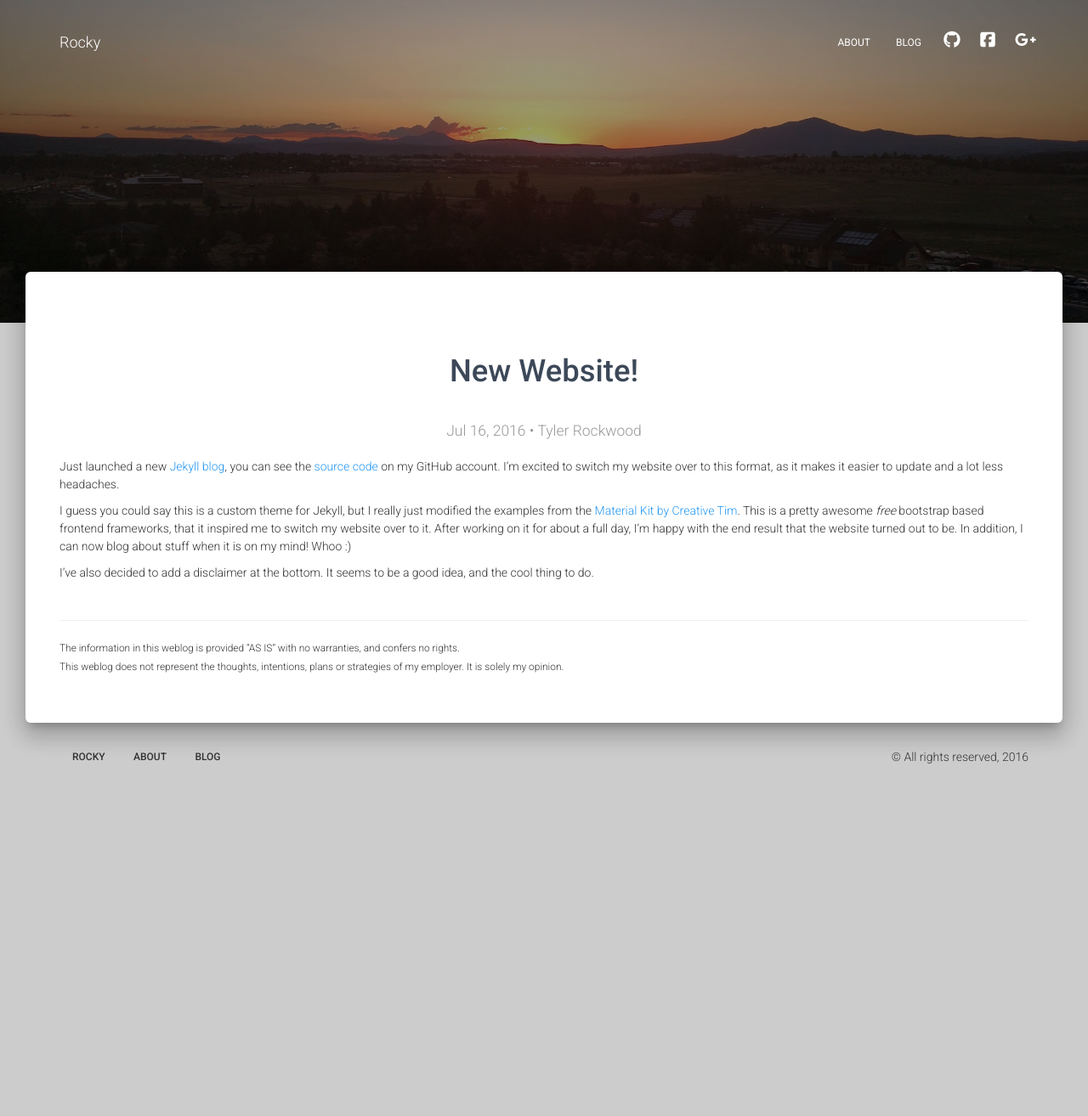
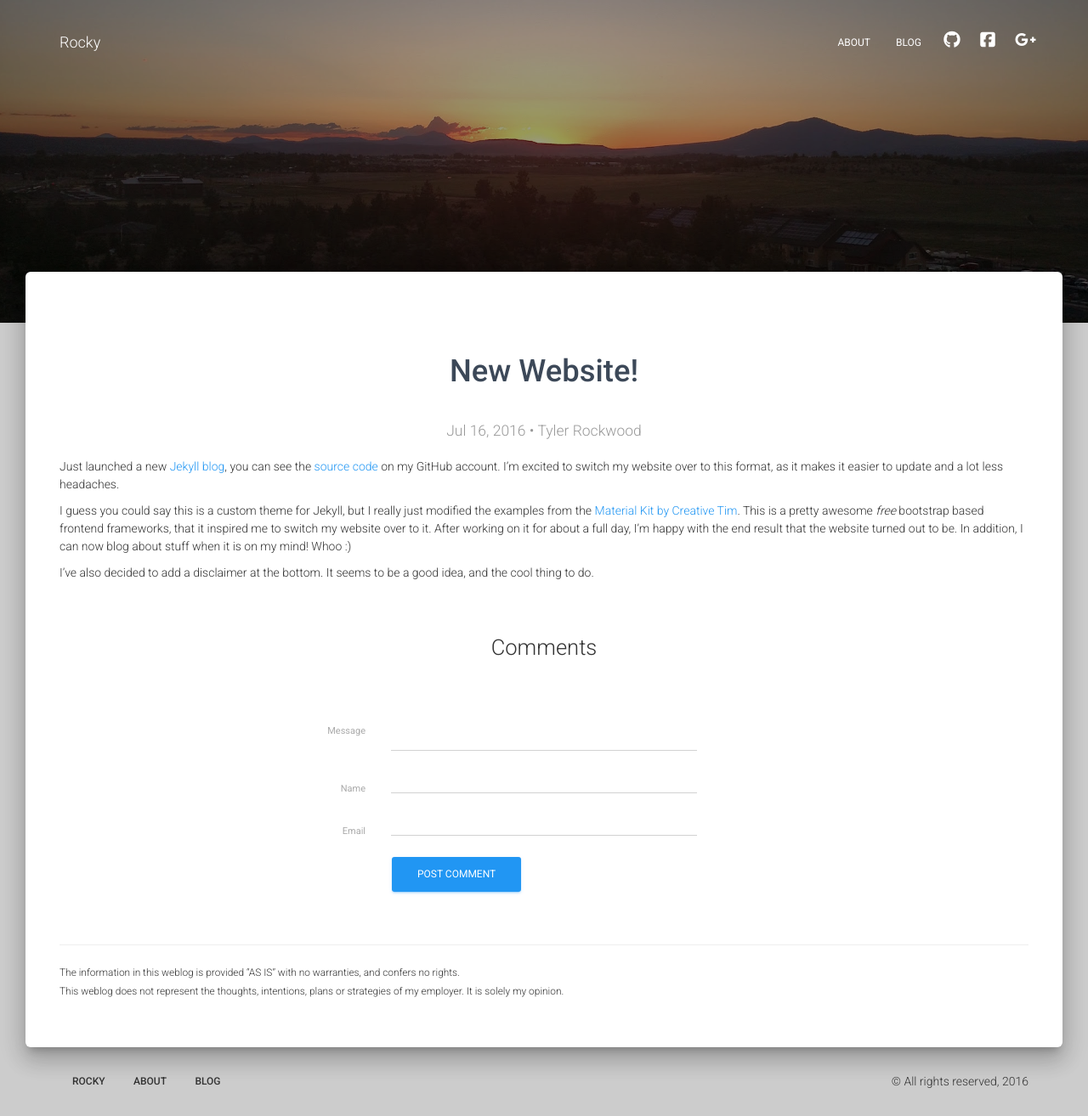
Before and after one commit to rockwotj/rockwotj.github.io, a Jekyll site: the page built from _posts/2016-07-16-new-website.md, in a window 1280 px wide and 1314 px high. Shown: the whole window at 85% size. Built offline with Jekyll 4.4.1, drawn with Linux system fonts in a browser that asks for light colours; nearby versions of some CDN libraries; comment, search, counter and statistics services are not loaded; some of the changed lines change nothing that is shown.

Commit message:
Added Firebase commenting system :fire:

```diff
--- a/_layouts/default.html
+++ b/_layouts/default.html
@@ -23,6 +23,17 @@
 
   <!-- Control Center for Material Kit: activating the ripples, parallax effects, scripts from the example pages etc -->
   <script src="/assets/js/main.js" type="text/javascript"></script>
+  <script src="https://www.gstatic.com/firebasejs/3.1.0/firebase-app.js"></script>
+  <script src="https://www.gstatic.com/firebasejs/3.1.0/firebase-database.js"></script>
+
+  <script>
+    // Initialize Firebase
+    var config = {
+      apiKey: "AIzaSyDwqAxbVPSfWzsgpew27wAdtMv6P7m4am4",
+      databaseURL: "https://rockwotj-website.firebaseio.com",
+    };
+    firebase.initializeApp(config);
+  </script>
 
 
 </html>
--- a/_layouts/post.html
+++ b/_layouts/post.html
@@ -20,6 +20,53 @@
         </div>
 
       </article>
+      <div class="comments-area">
+        <h3 class="text-center">Comments</h3>
+        <div class="comments">
+        </div>
+
+
+        <form class="form-horizontal">
+          <fieldset>
+            <!-- Textarea -->
+            <div class="form-group">
+              <label class="col-md-4 control-label" for="textarea">Message</label>
+              <div class="col-md-4">
+                <textarea class="form-control" id="message" name="textarea" required=""></textarea>
+              </div>
+            </div>
+
+            <!-- Text input-->
+            <div class="form-group">
+              <label class="col-md-4 control-label" for="name">Name</label>
+              <div class="col-md-4">
+                <input id="name" name="name" type="text" placeholder="" class="form-control input-md" required="">
+
+              </div>
+            </div>
+
+            <!-- Text input-->
+            <div class="form-group">
+              <label class="col-md-4 control-label" for="email">Email</label>
+              <div class="col-md-4">
+                <input id="email" name="email" type="email" placeholder="" class="form-control input-md" required="">
+
+              </div>
+            </div>
+
+            <!-- Button -->
+            <div class="form-group">
+              <label class="col-md-4 control-label" for="post"></label>
+              <div class="col-md-4">
+                <button id="post" name="post" class="btn btn-primary">Post Comment</button>
+              </div>
+            </div>
+
+          </fieldset>
+        </form>
+
+
+      </div>
       <div class="notice">
         <hr>
         <p>
--- a/assets/css/main.scss
+++ b/assets/css/main.scss
@@ -17,7 +17,22 @@
   padding-top: 25px;
 }
 
+.panel.comment-card {
+  padding: 15px;
+}
 .notice {
   position: relative;
   top: 25px;
 }
+
+.form-group {
+  margin: 0;
+}
+
+article.post {
+  margin-bottom: 60px;
+}
+
+form.form-horizontal {
+  margin-top: 50px;
+}
--- a/assets/js/main.js
+++ b/assets/js/main.js
@@ -26,7 +26,40 @@
     interval: 400000
   });
 
-});
+  if ($('div.comments-area').length != 0) {
+    var commentsRef = firebase.database().ref('comments/' + slugify(location.pathname));
+    commentsRef.on('child_added', function(data) {
+      data = data.val();
+      $('div.comments').prepend('<div class="panel comment-card"><div class="media">' +
+        '  <a class="pull-left" href="https://en.gravatar.com/">' +
+        '    <img class="media-object" src="http://www.gravatar.com/avatar/' + data.email + '?s=64">' +
+        '  </a>' +
+        '  <div class="media-body">' +
+        '    <h4 class="media-heading">' + data.name +
+        '      <small>' + new Date(data.timestamp).toLocaleString() + '</small>' +
+        '    </h4>' +
+        '    ' + data.message +
+        '  </div>' +
+        '</div></div>');
+    });
+
+    $('form').submit(function(event) {
+      event.preventDefault();
+      var form = $(this);
+      var msg = form.find('#message');
+      var name = form.find('#name');
+      var email = form.find('#email');
+      commentsRef.push().set({
+        message: msg.val(),
+        email: MD5(email.val().toLowerCase()),
+        name: name.val(),
+        timestamp: firebase.database.ServerValue.TIMESTAMP
+      });
+      form.html('<p class="lead text-center">Thanks for the comment!</p>');
+    });
+    }
+
+  });
 
 materialKit = {
   misc:{
@@ -83,3 +116,213 @@
     if (immediate && !timeout) func.apply(context, args);
   };
 };
+
+// From: https://css-tricks.com/building-a-jekyll-site-part-3-of-3/
+function slugify(text) {
+    return text.toString().toLowerCase().trim()
+        .replace(/&/g, '-and-')
+        .replace(/[\s\W-]+/g, '-')
+        .replace(/[^a-zA-Z0-9-_]+/g,'');
+}
+
+// From: https://css-tricks.com/snippets/javascript/javascript-md5/
+var MD5 = function (string) {
+
+  function RotateLeft(lValue, iShiftBits) {
+    return (lValue<<iShiftBits) | (lValue>>>(32-iShiftBits));
+  }
+
+  function AddUnsigned(lX,lY) {
+    var lX4,lY4,lX8,lY8,lResult;
+    lX8 = (lX & 0x80000000);
+    lY8 = (lY & 0x80000000);
+    lX4 = (lX & 0x40000000);
+    lY4 = (lY & 0x40000000);
+    lResult = (lX & 0x3FFFFFFF)+(lY & 0x3FFFFFFF);
+    if (lX4 & lY4) {
+      return (lResult ^ 0x80000000 ^ lX8 ^ lY8);
+    }
+    if (lX4 | lY4) {
+      if (lResult & 0x40000000) {
+        return (lResult ^ 0xC0000000 ^ lX8 ^ lY8);
+      } else {
+        return (lResult ^ 0x40000000 ^ lX8 ^ lY8);
+      }
+    } else {
+      return (lResult ^ lX8 ^ lY8);
+    }
+  }
+
+  function F(x,y,z) { return (x & y) | ((~x) & z); }
+  function G(x,y,z) { return (x & z) | (y & (~z)); }
+  function H(x,y,z) { return (x ^ y ^ z); }
+  function I(x,y,z) { return (y ^ (x | (~z))); }
+
+  function FF(a,b,c,d,x,s,ac) {
+    a = AddUnsigned(a, AddUnsigned(AddUnsigned(F(b, c, d), x), ac));
+    return AddUnsigned(RotateLeft(a, s), b);
+  };
+
+  function GG(a,b,c,d,x,s,ac) {
+    a = AddUnsigned(a, AddUnsigned(AddUnsigned(G(b, c, d), x), ac));
+    return AddUnsigned(RotateLeft(a, s), b);
+  };
+
+  function HH(a,b,c,d,x,s,ac) {
+    a = AddUnsigned(a, AddUnsigned(AddUnsigned(H(b, c, d), x), ac));
+    return AddUnsigned(RotateLeft(a, s), b);
+  };
+
+  function II(a,b,c,d,x,s,ac) {
+    a = AddUnsigned(a, AddUnsigned(AddUnsigned(I(b, c, d), x), ac));
+    return AddUnsigned(RotateLeft(a, s), b);
+  };
+
+  function ConvertToWordArray(string) {
+    var lWordCount;
+    var lMessageLength = string.length;
+    var lNumberOfWords_temp1=lMessageLength + 8;
+    var lNumberOfWords_temp2=(lNumberOfWords_temp1-(lNumberOfWords_temp1 % 64))/64;
+    var lNumberOfWords = (lNumberOfWords_temp2+1)*16;
+    var lWordArray=Array(lNumberOfWords-1);
+    var lBytePosition = 0;
+    var lByteCount = 0;
+    while ( lByteCount < lMessageLength ) {
+      lWordCount = (lByteCount-(lByteCount % 4))/4;
+      lBytePosition = (lByteCount % 4)*8;
+      lWordArray[lWordCount] = (lWordArray[lWordCount] | (string.charCodeAt(lByteCount)<<lBytePosition));
+      lByteCount++;
+    }
+    lWordCount = (lByteCount-(lByteCount % 4))/4;
+    lBytePosition = (lByteCount % 4)*8;
+    lWordArray[lWordCount] = lWordArray[lWordCount] | (0x80<<lBytePosition);
+    lWordArray[lNumberOfWords-2] = lMessageLength<<3;
+    lWordArray[lNumberOfWords-1] = lMessageLength>>>29;
+    return lWordArray;
+  };
+
+  function WordToHex(lValue) {
+    var WordToHexValue="",WordToHexValue_temp="",lByte,lCount;
+    for (lCount = 0;lCount<=3;lCount++) {
+      lByte = (lValue>>>(lCount*8)) & 255;
+      WordToHexValue_temp = "0" + lByte.toString(16);
+      WordToHexValue = WordToHexValue + WordToHexValue_temp.substr(WordToHexValue_temp.length-2,2);
+    }
+    return WordToHexValue;
+  };
+
+  function Utf8Encode(string) {
+    string = string.replace(/\r\n/g,"\n");
+    var utftext = "";
+
+    for (var n = 0; n < string.length; n++) {
+
+      var c = string.charCodeAt(n);
+
+      if (c < 128) {
+        utftext += String.fromCharCode(c);
+      }
+      else if((c > 127) && (c < 2048)) {
+        utftext += String.fromCharCode((c >> 6) | 192);
+        utftext += String.fromCharCode((c & 63) | 128);
+      }
+      else {
+        utftext += String.fromCharCode((c >> 12) | 224);
+        utftext += String.fromCharCode(((c >> 6) & 63) | 128);
+        utftext += String.fromCharCode((c & 63) | 128);
+      }
+
+    }
+
+    return utftext;
+  };
+
+  var x=Array();
+  var k,AA,BB,CC,DD,a,b,c,d;
+  var S11=7, S12=12, S13=17, S14=22;
+  var S21=5, S22=9 , S23=14, S24=20;
+  var S31=4, S32=11, S33=16, S34=23;
+  var S41=6, S42=10, S43=15, S44=21;
+
+  string = Utf8Encode(string);
+
+  x = ConvertToWordArray(string);
+
+  a = 0x67452301; b = 0xEFCDAB89; c = 0x98BADCFE; d = 0x10325476;
+
+  for (k=0;k<x.length;k+=16) {
+    AA=a; BB=b; CC=c; DD=d;
+    a=FF(a,b,c,d,x[k+0], S11,0xD76AA478);
+    d=FF(d,a,b,c,x[k+1], S12,0xE8C7B756);
+    c=FF(c,d,a,b,x[k+2], S13,0x242070DB);
+    b=FF(b,c,d,a,x[k+3], S14,0xC1BDCEEE);
+    a=FF(a,b,c,d,x[k+4], S11,0xF57C0FAF);
+    d=FF(d,a,b,c,x[k+5], S12,0x4787C62A);
+    c=FF(c,d,a,b,x[k+6], S13,0xA8304613);
+    b=FF(b,c,d,a,x[k+7], S14,0xFD469501);
+    a=FF(a,b,c,d,x[k+8], S11,0x698098D8);
+    d=FF(d,a,b,c,x[k+9], S12,0x8B44F7AF);
+    c=FF(c,d,a,b,x[k+10],S13,0xFFFF5BB1);
+    b=FF(b,c,d,a,x[k+11],S14,0x895CD7BE);
+    a=FF(a,b,c,d,x[k+12],S11,0x6B901122);
+    d=FF(d,a,b,c,x[k+13],S12,0xFD987193);
+    c=FF(c,d,a,b,x[k+14],S13,0xA679438E);
+    b=FF(b,c,d,a,x[k+15],S14,0x49B40821);
+    a=GG(a,b,c,d,x[k+1], S21,0xF61E2562);
+    d=GG(d,a,b,c,x[k+6], S22,0xC040B340);
+    c=GG(c,d,a,b,x[k+11],S23,0x265E5A51);
+    b=GG(b,c,d,a,x[k+0], S24,0xE9B6C7AA);
+    a=GG(a,b,c,d,x[k+5], S21,0xD62F105D);
+    d=GG(d,a,b,c,x[k+10],S22,0x2441453);
+    c=GG(c,d,a,b,x[k+15],S23,0xD8A1E681);
+    b=GG(b,c,d,a,x[k+4], S24,0xE7D3FBC8);
+    a=GG(a,b,c,d,x[k+9], S21,0x21E1CDE6);
+    d=GG(d,a,b,c,x[k+14],S22,0xC33707D6);
+    c=GG(c,d,a,b,x[k+3], S23,0xF4D50D87);
+    b=GG(b,c,d,a,x[k+8], S24,0x455A14ED);
+    a=GG(a,b,c,d,x[k+13],S21,0xA9E3E905);
+    d=GG(d,a,b,c,x[k+2], S22,0xFCEFA3F8);
+    c=GG(c,d,a,b,x[k+7], S23,0x676F02D9);
+    b=GG(b,c,d,a,x[k+12],S24,0x8D2A4C8A);
+    a=HH(a,b,c,d,x[k+5], S31,0xFFFA3942);
+    d=HH(d,a,b,c,x[k+8], S32,0x8771F681);
+    c=HH(c,d,a,b,x[k+11],S33,0x6D9D6122);
+    b=HH(b,c,d,a,x[k+14],S34,0xFDE5380C);
+    a=HH(a,b,c,d,x[k+1], S31,0xA4BEEA44);
+    d=HH(d,a,b,c,x[k+4], S32,0x4BDECFA9);
+    c=HH(c,d,a,b,x[k+7], S33,0xF6BB4B60);
+    b=HH(b,c,d,a,x[k+10],S34,0xBEBFBC70);
+    a=HH(a,b,c,d,x[k+13],S31,0x289B7EC6);
+    d=HH(d,a,b,c,x[k+0], S32,0xEAA127FA);
+    c=HH(c,d,a,b,x[k+3], S33,0xD4EF3085);
+    b=HH(b,c,d,a,x[k+6], S34,0x4881D05);
+    a=HH(a,b,c,d,x[k+9], S31,0xD9D4D039);
+    d=HH(d,a,b,c,x[k+12],S32,0xE6DB99E5);
+    c=HH(c,d,a,b,x[k+15],S33,0x1FA27CF8);
+    b=HH(b,c,d,a,x[k+2], S34,0xC4AC5665);
+    a=II(a,b,c,d,x[k+0], S41,0xF4292244);
+    d=II(d,a,b,c,x[k+7], S42,0x432AFF97);
+    c=II(c,d,a,b,x[k+14],S43,0xAB9423A7);
+    b=II(b,c,d,a,x[k+5], S44,0xFC93A039);
+    a=II(a,b,c,d,x[k+12],S41,0x655B59C3);
+    d=II(d,a,b,c,x[k+3], S42,0x8F0CCC92);
+    c=II(c,d,a,b,x[k+10],S43,0xFFEFF47D);
+    b=II(b,c,d,a,x[k+1], S44,0x85845DD1);
+    a=II(a,b,c,d,x[k+8], S41,0x6FA87E4F);
+    d=II(d,a,b,c,x[k+15],S42,0xFE2CE6E0);
+    c=II(c,d,a,b,x[k+6], S43,0xA3014314);
+    b=II(b,c,d,a,x[k+13],S44,0x4E0811A1);
+    a=II(a,b,c,d,x[k+4], S41,0xF7537E82);
+    d=II(d,a,b,c,x[k+11],S42,0xBD3AF235);
+    c=II(c,d,a,b,x[k+2], S43,0x2AD7D2BB);
+    b=II(b,c,d,a,x[k+9], S44,0xEB86D391);
+    a=AddUnsigned(a,AA);
+    b=AddUnsigned(b,BB);
+    c=AddUnsigned(c,CC);
+    d=AddUnsigned(d,DD);
+  }
+
+  var temp = WordToHex(a)+WordToHex(b)+WordToHex(c)+WordToHex(d);
+
+  return temp.toLowerCase();
+}
```
